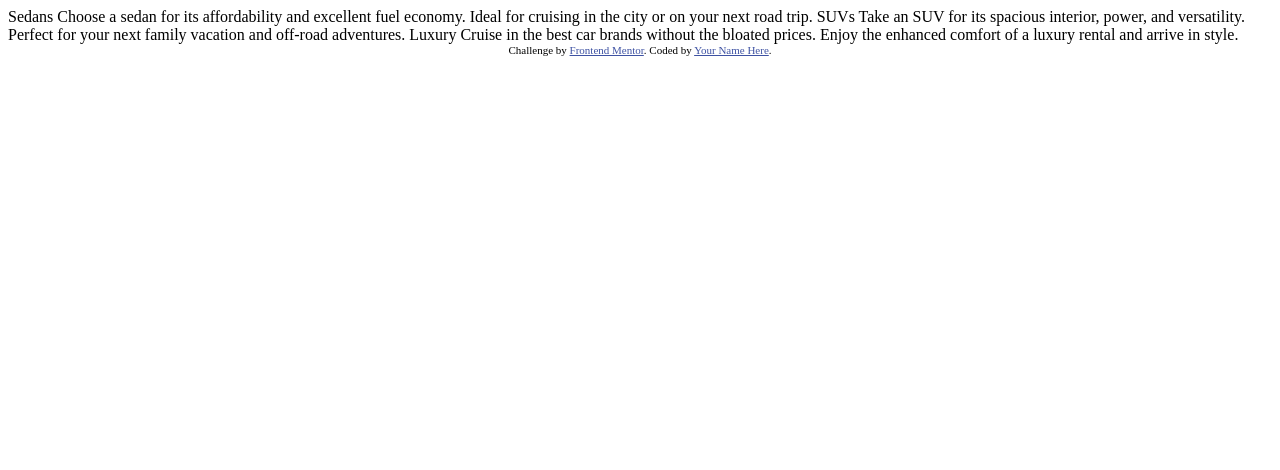
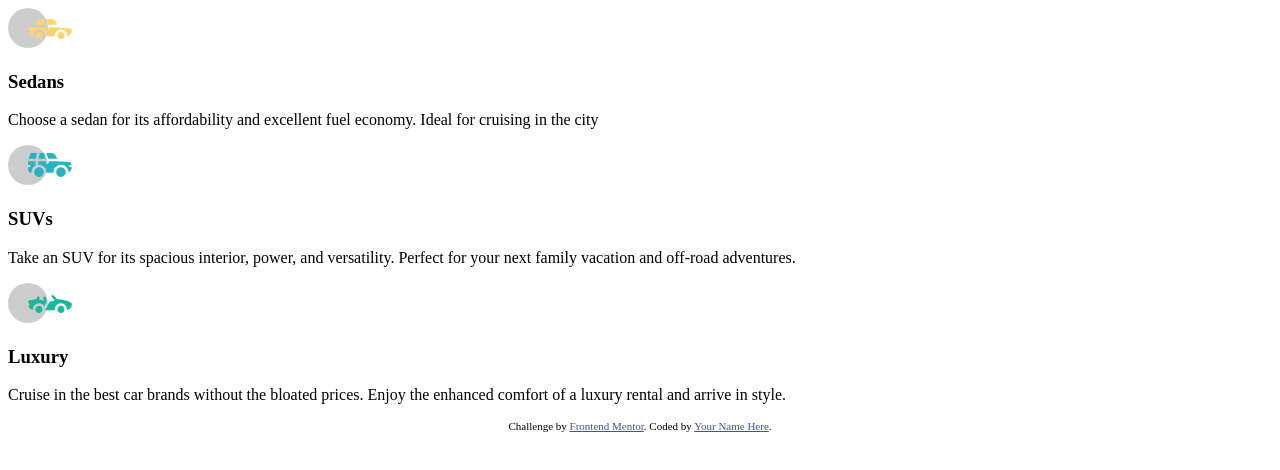
Before and after one commit to SanjayB06/3-column-card, a plain HTML site: page index.html in a window 1280 px wide. Drawn offline with Linux system fonts and the light colour scheme.

Commit message:
html markup

```diff
--- a/index.html
+++ b/index.html
@@ -15,19 +15,25 @@
   </style>
 </head>
 <body>
-
-  Sedans
-  Choose a sedan for its affordability and excellent fuel economy. Ideal for cruising in the city
-  or on your next road trip.
-
-  SUVs
-  Take an SUV for its spacious interior, power, and versatility. Perfect for your next family vacation
-  and off-road adventures.
-
-  Luxury
-  Cruise in the best car brands without the bloated prices. Enjoy the enhanced comfort of a luxury
-  rental and arrive in style.
-
+  <div class="container">
+    <div class="card sedan">
+      <img src="images/icon-sedans.svg" alt="Sedans are pog">
+      <h3>Sedans</h3>
+      <p>  Choose a sedan for its affordability and excellent fuel economy. Ideal for cruising in the city </p>
+    </div>
+    <div class="card suv">
+      <img src="images/icon-suvs.svg" alt="suvs are pog">
+      <h3>SUVs</h3>
+      <p>Take an SUV for its spacious interior, power, and versatility. Perfect for your next family vacation
+        and off-road adventures.</p>
+    </div>
+    <div class="card luxury">
+      <img src="images/icon-luxury.svg" alt="luxury are pog">
+      <h3>Luxury</h3>
+      <p>  Cruise in the best car brands without the bloated prices. Enjoy the enhanced comfort of a luxury
+        rental and arrive in style.</p>
+    </div>
+  </div>
   <div class="attribution">
     Challenge by <a href="https://www.frontendmentor.io?ref=challenge" target="_blank">Frontend Mentor</a>.
     Coded by <a href="#">Your Name Here</a>.
```
